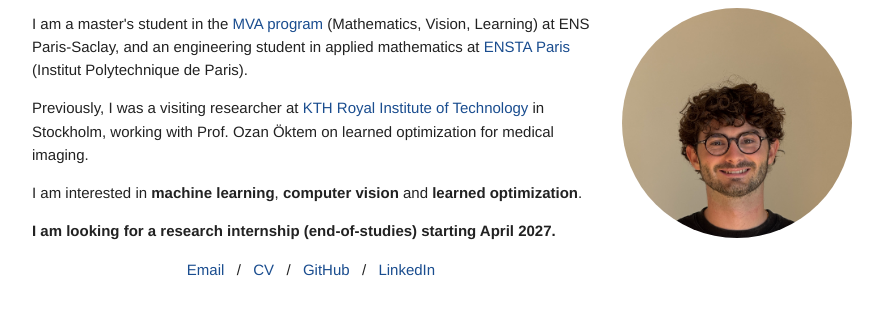
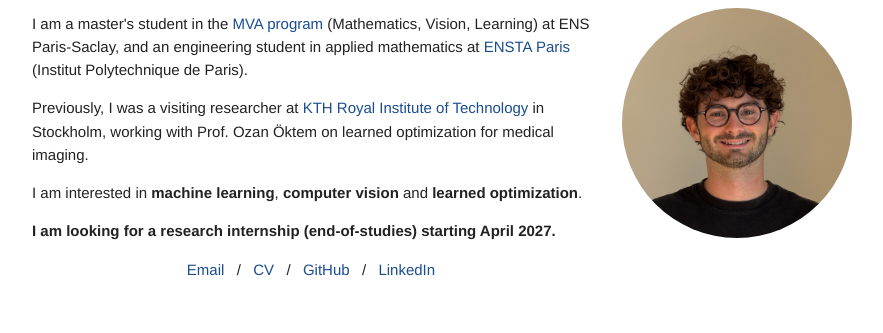
Before and after one commit to TheoBeille/theobeille.github.io, a plain HTML site: page index.html in a window 1280 px wide. Shown: the part 90-423 px from the top of the page, without its empty margins (198-1081 px from the left). Drawn offline with Linux system fonts and the light colour scheme.

Commit message:
Update image object-position in intro styles
Adjust image positioning in the intro section.

```diff
--- a/index.html
+++ b/index.html
@@ -14,8 +14,7 @@
     h2 { font-size: 20px; font-weight: 500; margin: 40px 0 14px; }
     .intro { display: flex; gap: 32px; align-items: center; }
     .intro .text { flex: 1; }
-    .intro img { width: 230px; height: 230px; flex-shrink: 0; object-fit: cover; object-position: center top; border-radius: 50%; }
-    .links { margin-top: 14px; text-align: center; }
+    .intro img { width: 230px; height: 230px; flex-shrink: 0; object-fit: cover; object-position: center 50%; border-radius: 50%; }    .links { margin-top: 14px; text-align: center; }
     .links a { margin: 0 4px; }
     .item { display: flex; gap: 24px; margin-bottom: 24px; }
     .item .thumb { width: 50px; flex-shrink: 0; }
```
